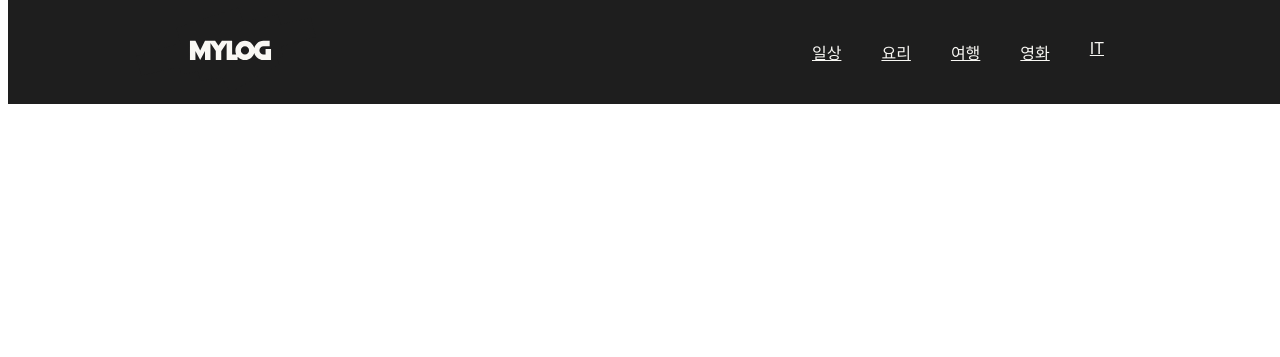
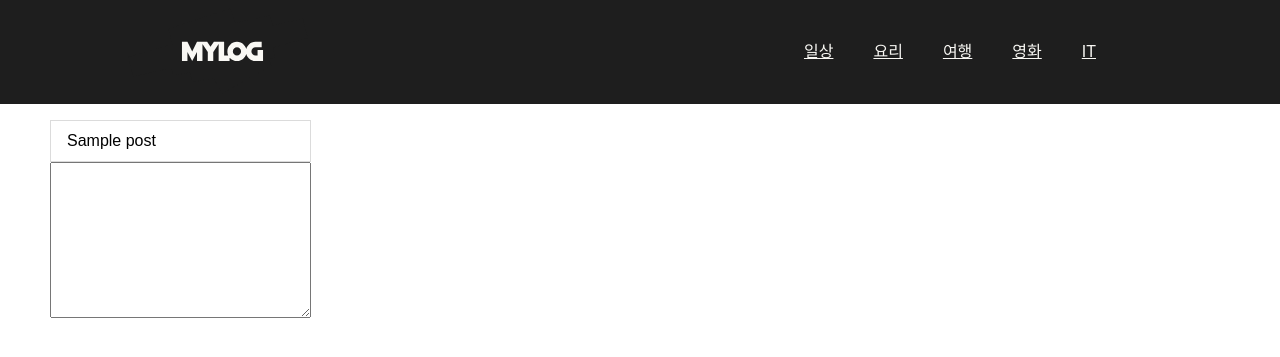
Before and after one commit to ANBambi/django_blog_WhatIsJiho, a Django app: template blog_project/blog_app/templates/write.html in a window 1280 px wide. Shown: the top 357 px of the page. Run offline with Django 4.2, Linux system fonts and the light colour scheme; the template is opened without the code that fills it: most values are stand-ins (such as "Sample title", 1, 10 or a date in 2020); some libraries are stand-ins or nearby versions.

Commit message:
Docs : wirte 페이지 수정
박성원

```diff
--- /dev/null
+++ b/blog_project/blog_app/static/css/reset.css
@@ -0,0 +1,48 @@
+/* http://meyerweb.com/eric/tools/css/reset/
+   v2.0 | 20110126
+   License: none (public domain)
+*/
+
+html, body, div, span, applet, object, iframe,
+h1, h2, h3, h4, h5, h6, p, blockquote, pre,
+a, abbr, acronym, address, big, cite, code,
+del, dfn, em, img, ins, kbd, q, s, samp,
+small, strike, strong, sub, sup, tt, var,
+b, u, i, center,
+dl, dt, dd, ol, ul, li,
+fieldset, form, label, legend,
+table, caption, tbody, tfoot, thead, tr, th, td,
+article, aside, canvas, details, embed,
+figure, figcaption, footer, header, hgroup,
+menu, nav, output, ruby, section, summary,
+time, mark, audio, video {
+	margin: 0;
+	padding: 0;
+	border: 0;
+	font-size: 100%;
+	font: inherit;
+	vertical-align: baseline;
+}
+/* HTML5 display-role reset for older browsers */
+article, aside, details, figcaption, figure,
+footer, header, hgroup, menu, nav, section {
+	display: block;
+}
+body {
+	line-height: 1;
+}
+ol, ul {
+	list-style: none;
+}
+blockquote, q {
+	quotes: none;
+}
+blockquote:before, blockquote:after,
+q:before, q:after {
+	content: '';
+	content: none;
+}
+table {
+	border-collapse: collapse;
+	border-spacing: 0;
+}
--- a/blog_project/blog_app/static/css/write.css
+++ b/blog_project/blog_app/static/css/write.css
@@ -1,5 +1,10 @@
 * {
   font-family: 'Pretendard', sans-serif;
+}
+
+.container{
+  display: flex;
+  flex-direction: column;
 }
 
 .nav-bar {
@@ -89,3 +94,114 @@ button:hover {
   align-items: center;
   gap: 20px;
 }
+
+.write-box {
+  flex: 3;
+  display: flex;
+  flex-direction: column;
+  gap: 16px;
+}
+
+.title{
+  border: 1px solid #dbdbdb;
+  padding: 11px 16px;
+  font-size: 16px;
+}
+
+.content{
+  display: flex;
+  flex-direction: row;
+  margin-top: 120px;
+  margin-left: 50px;
+  width: 120px;
+}
+
+
+
+/* 사이드바의 메뉴 */
+.post-info-box {
+  flex: 1;
+  display: flex;
+  flex-direction: column;
+  gap: 16px;
+}
+
+.title{
+  border: 1px solid #dbdbdb;
+  padding: 11px 16px;
+  font-size: 16px;
+}
+
+h2{
+  font-size: 16px;
+  font-weight: 700;
+  margin-bottom: 8px;
+}
+
+p{
+  font-size: 13px;
+}
+
+.button-line{
+  font-size: 13px;
+  border-bottom: 1px solid #000;
+  width: fit-content;
+}
+
+.info{
+  display: flex;
+  flex-direction: column;
+  gap: 8px;
+}
+
+.save-box{
+  display: flex;
+  justify-content: space-between;
+  gap: 8px;
+}
+
+.temp-save-button{
+  padding: 4px 17px;
+  border: none;
+  border: 1px solid #1e1e1e;
+  color: #1e1e1e;
+  width: 100%;
+}
+
+.save-button{
+  padding: 4px 17px;
+  border: none;
+  background-color: #1e1e1e;
+  color: #fff;
+  width: 100%;
+}
+
+.delete-button{
+  padding: 4px 17px;
+  border: none;
+  background-color: #ff3f3f;
+  color: #fff;
+  width: 100%;
+}
+
+.temp{
+  border: 1px #1e1e1e solid;
+  background-color: transparent;
+  color: #1e1e1e;
+}
+
+.aaa{
+  display: flex;
+  border: 1px solid #dbdbdb;
+  padding: 16px;
+  align-items: center;
+  justify-content: space-between;
+}
+
+.ai-button img{
+  width: 40px;
+}
+
+.loading-animation img{
+  width: 40px;
+}
--- a/blog_project/blog_app/templates/write.html
+++ b/blog_project/blog_app/templates/write.html
@@ -4,10 +4,14 @@
 <head>
     <meta charset="UTF-8">
     <meta name="viewport" content="width=device-width, initial-scale=1.0">
+    <link rel="stylesheet" type="text/css" href="{% static 'css/reset.css' %}">
     <link rel="stylesheet" type="text/css" href="{% static 'css/write.css' %}">
     <title>write</title>
 </head>
 <body>
+
+
+  <div class="container">
     <div class="nav-bar">
       <div class="nav-container">
         <div>
@@ -46,7 +50,24 @@
         </div>
       </div>
     </div>
+    <div class="content">
+      <div class="text">
+        <div class="write-box">
+          <input type="text" id="title" name="title" class="title" placeholder="제목" value="{{ post.title }}"
+            />
+        </div>
+        <form action="" method="post">
+          <textarea name="textarea" id="default" cols="30" rows="10"></textarea>
+        </form>
+      </div>
+      <div class="side-bar">
 
+      </div>
+    </div>
 
+  </div>
+
+    <script src="{% static 'tinymce/tinymce.min.js' %}"></script>
+    <script src="{% static 'js/write_scripts.js' %}"></script>
 </body>
 </html>
```
Lines whose indentation alone changed are shown as unchanged.
